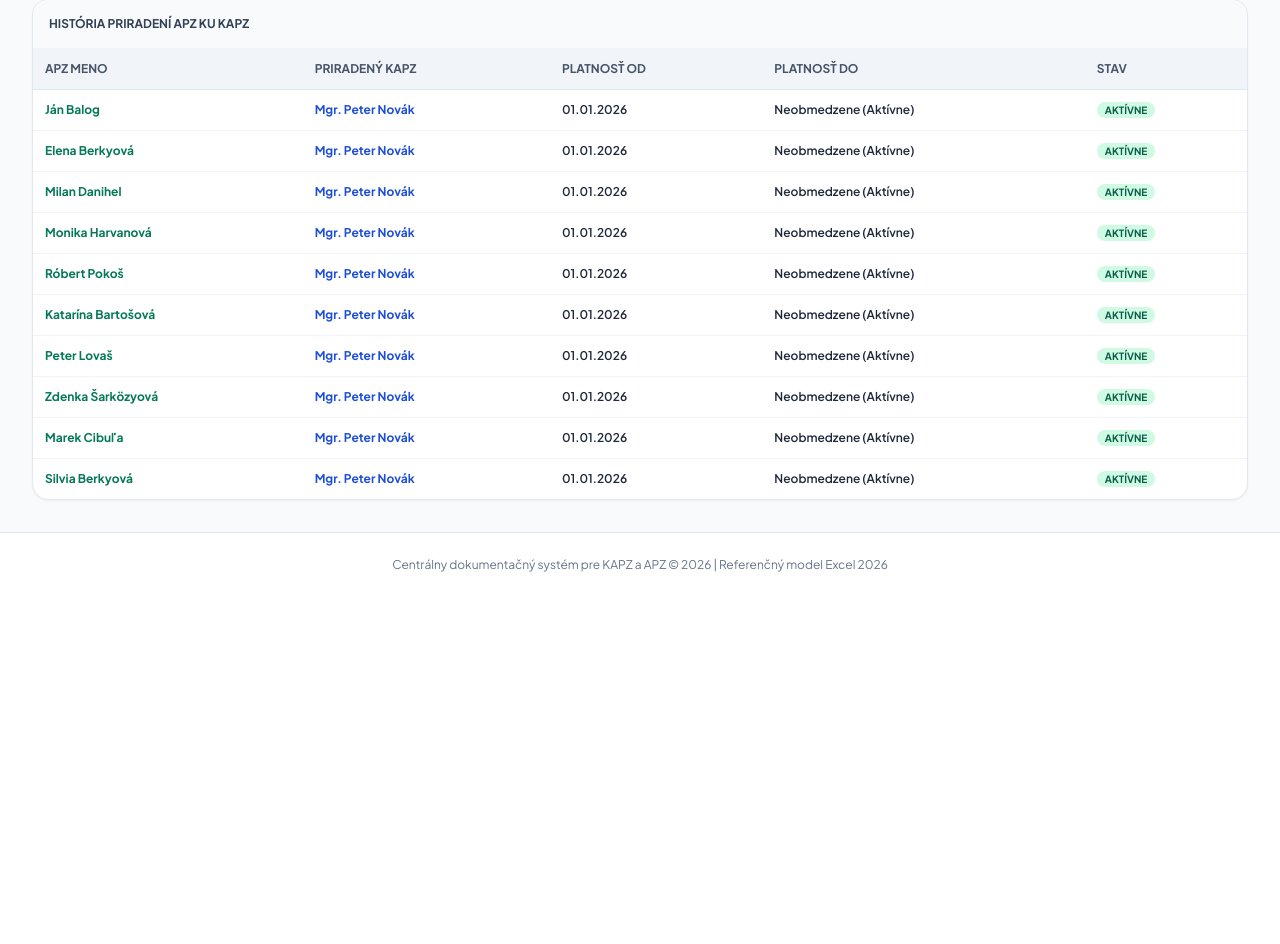
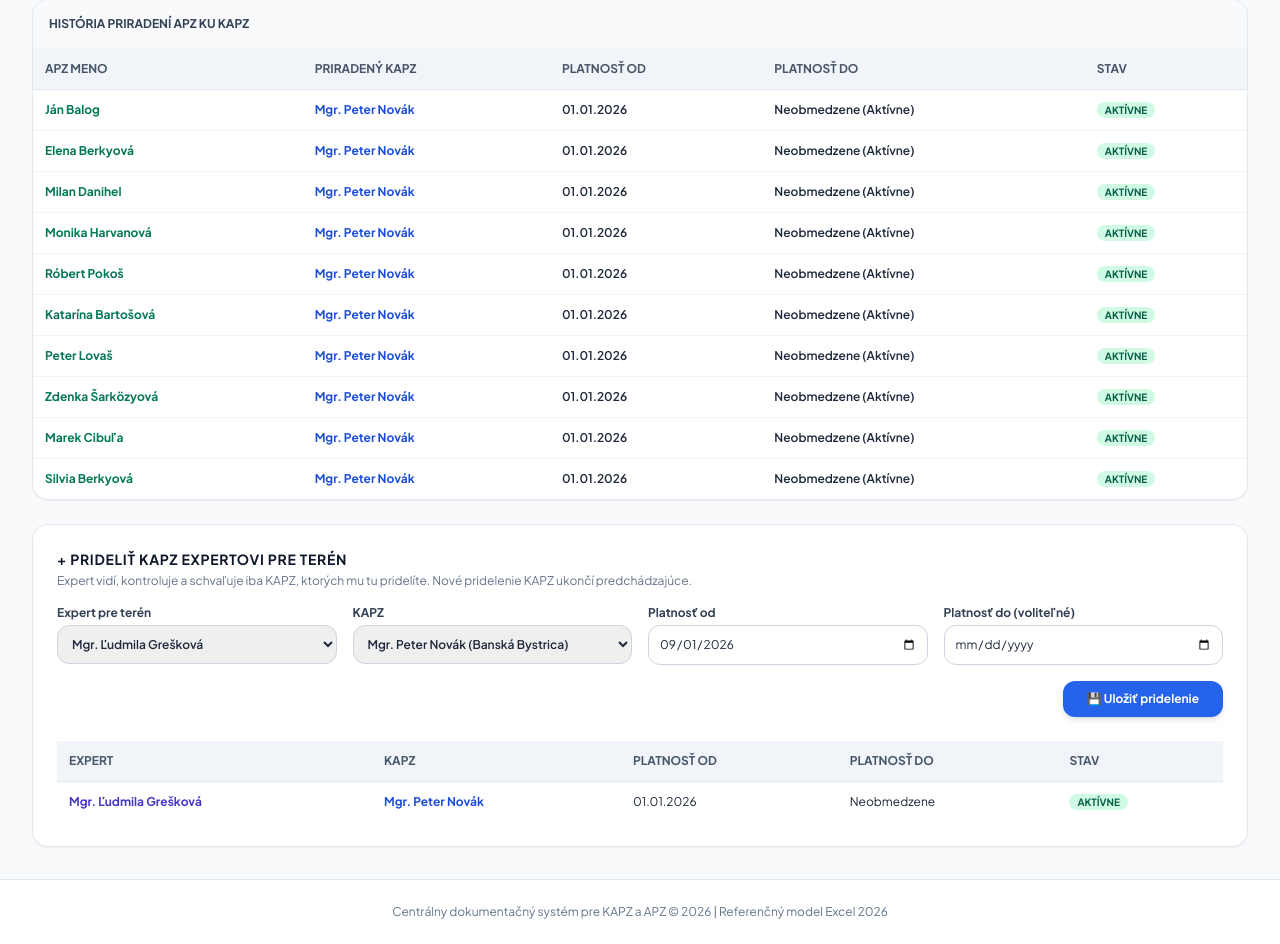
Before and after one commit to kasperek1ppzzs-ops/kapz-appka, a Laravel app: page /admin/assignments in a window 1280 px wide. Shown: the part 442-1386 px from the top of the page. Before the commit the page ends 1014 px from the top, so only its background shows below. Run offline with Laravel 12, Linux system fonts and the light colour scheme; a user stored in the database is signed in; data comes from the database, SQL or seed files in the repository; some libraries are stand-ins or nearby versions.

Commit message:
feat(roly): expert vidí iba KAPZ, ktorých mu pridelí admin
- tabuľka expert_kapz_assignments (historizované od–do, ako apz_assignments)
- User::accessibleKapzIds()/canAccessKapz(): admin a manažment všetci,
  expert iba aktuálne pridelení KAPZ, KAPZ iba seba
- obmedzenie v dochádzke, knihách, plánoch (aj schvaľovanie), CP, správach,
  prehláseniach, kalendári, dashboarde a reportoch
- admin: formulár a história pridelení na stránke Priradenia; pridelenie
  nastaví schvaľovateľa (region_expert) v dokumentoch KAPZ; audit log
- seeder: expert@kapz.sk má prideleného KAPZ Nováka
- test ExpertScopeTest

Co-Authored-By: Claude Opus 5.5 <noreply@anthropic.com>
Claude-Session: https://claude.ai/code/session_019yPZRFAJez7CwSBGPaiFCo

```diff
--- a/app/Http/Controllers/ActivityReportController.php
+++ b/app/Http/Controllers/ActivityReportController.php
@@ -19,7 +19,11 @@ class ActivityReportController extends Controller
         $periods = ReportingPeriod::orderBy('year', 'desc')->orderBy('month', 'desc')->get();
 
         if ($user->isSupervisor()) {
-            $reports = ActivityReport::with(['kapz', 'reportingPeriod'])->where('reporting_period_id', $period->id)->get();
+            $visible = $this->visibleKapzIds();
+            $reports = ActivityReport::with(['kapz', 'reportingPeriod'])
+                ->where('reporting_period_id', $period->id)
+                ->when($visible !== null, fn ($q) => $q->whereIn('kapz_id', $visible))
+                ->get();
         } else {
             $kapz = $user->kapzProfile;
             $reports = ActivityReport::with(['kapz', 'reportingPeriod'])
--- a/app/Http/Controllers/Admin/AdminManagementController.php
+++ b/app/Http/Controllers/Admin/AdminManagementController.php
@@ -7,7 +7,11 @@ use App\Models\KapzProfile;
 use App\Models\ApzProfile;
 use App\Models\ApzAssignment;
 use App\Models\AuditLog;
+use App\Models\ExpertKapzAssignment;
+use App\Models\User;
 use Illuminate\Http\Request;
+use Illuminate\Support\Facades\Auth;
+use Illuminate\Validation\Rule;
 
 class AdminManagementController extends Controller
 {
@@ -28,7 +32,10 @@ class AdminManagementController extends Controller
         $assignments = ApzAssignment::with(['apz', 'kapz'])->orderBy('valid_from', 'desc')->get();
         $kapzs = KapzProfile::all();
         $apzs = ApzProfile::all();
-        return view('admin.assignments', compact('assignments', 'kapzs', 'apzs'));
+        $experts = User::where('role', 'expert')->orderBy('name')->get();
+        $expertAssignments = ExpertKapzAssignment::with(['expert', 'kapz'])->orderBy('valid_from', 'desc')->get();
+
+        return view('admin.assignments', compact('assignments', 'kapzs', 'apzs', 'experts', 'expertAssignments'));
     }
 
     public function storeAssignment(Request $request)
@@ -56,6 +63,39 @@ class AdminManagementController extends Controller
         return back()->with('success', 'Priradenie APZ ku KAPZ bolo úspešne uložené.');
     }
 
+    /**
+     * Pridelenie KAPZ Expertovi pre terén. KAPZ má v jednom čase jedného experta –
+     * predchádzajúce aktívne pridelenie sa ukončí deň pred začiatkom nového (história zostáva).
+     */
+    public function storeExpertAssignment(Request $request)
+    {
+        $request->validate([
+            'expert_user_id' => ['required', Rule::exists('users', 'id')->where('role', 'expert')],
+            'kapz_id' => ['required', 'exists:kapz_profiles,id'],
+            'valid_from' => ['required', 'date'],
+            'valid_to' => ['nullable', 'date', 'after_or_equal:valid_from'],
+        ]);
+
+        ExpertKapzAssignment::where('kapz_id', $request->kapz_id)
+            ->whereNull('valid_to')
+            ->update(['valid_to' => date('Y-m-d', strtotime($request->valid_from . ' -1 day'))]);
+
+        $assignment = ExpertKapzAssignment::create($request->only('expert_user_id', 'kapz_id', 'valid_from', 'valid_to', 'notes'));
+
+        // Meno schvaľovateľa v dokumentoch (kniha, plán ciest) = pridelený expert.
+        KapzProfile::whereKey($request->kapz_id)->update(['region_expert' => $assignment->expert->name]);
+
+        AuditLog::create([
+            'user_id' => Auth::id(),
+            'action' => 'ASSIGN_KAPZ_TO_EXPERT',
+            'entity_type' => ExpertKapzAssignment::class,
+            'entity_id' => $assignment->id,
+            'new_values' => $request->only('expert_user_id', 'kapz_id', 'valid_from', 'valid_to'),
+        ]);
+
+        return back()->with('success', 'KAPZ bol pridelený Expertovi pre terén.');
+    }
+
     public function listAuditLogs()
     {
         $logs = AuditLog::with('user')->orderBy('id', 'desc')->paginate(50);
--- a/app/Http/Controllers/AttendanceController.php
+++ b/app/Http/Controllers/AttendanceController.php
@@ -125,7 +125,7 @@ class AttendanceController extends Controller
         $assignedApzs = $kapz->assignedApzsForDate($refDate);
 
         if ($assignedApzs->isEmpty()) {
-            if (!Auth::user()->isSupervisor()) {
+            if (Auth::user()->accessibleKapzIds() !== null) {
                 return redirect()->route('dashboard')->with('error', 'V tomto období nemáte pridelených žiadnych APZ.');
             }
             $assignedApzs = ApzProfile::all();
@@ -290,7 +290,7 @@ class AttendanceController extends Controller
         $refDate = sprintf('%04d-%02d-15', $period->year, $period->month);
         $assignedApzs = $kapz->assignedApzsForDate($refDate);
 
-        if ($assignedApzs->isEmpty() && Auth::user()->isSupervisor()) {
+        if ($assignedApzs->isEmpty() && Auth::user()->accessibleKapzIds() === null) {
             $assignedApzs = ApzProfile::all();
         }
 
--- a/app/Http/Controllers/Controller.php
+++ b/app/Http/Controllers/Controller.php
@@ -10,17 +10,24 @@ use Illuminate\Support\Facades\Auth;
 abstract class Controller
 {
     /**
-     * KAPZ, s ktorým používateľ pracuje: nadriadený si ho vyberá cez `kapz_id`,
-     * KAPZ vždy dostane iba vlastný profil.
+     * KAPZ, s ktorým používateľ pracuje: nadriadený si ho vyberá cez `kapz_id`
+     * (expert iba z KAPZ, ktorých mu pridelil admin), KAPZ vždy dostane iba vlastný profil.
      */
     protected function resolveKapz(Request $request): KapzProfile
     {
         $user = Auth::user();
 
         if ($user->isSupervisor()) {
-            return $request->filled('kapz_id')
-                ? KapzProfile::findOrFail($request->input('kapz_id'))
-                : KapzProfile::orderBy('id')->firstOrFail();
+            if ($request->filled('kapz_id')) {
+                $this->authorizeKapzAccess($request->input('kapz_id'));
+
+                return KapzProfile::findOrFail($request->input('kapz_id'));
+            }
+
+            $kapz = KapzProfile::visibleTo($user)->orderBy('id')->first();
+            abort_if(!$kapz, 403, 'Nemáte pridelených žiadnych KAPZ.');
+
+            return $kapz;
         }
 
         $kapz = $user->kapzProfile;
@@ -34,35 +41,32 @@ abstract class Controller
     }
 
     /**
-     * Zabráni KAPZ pracovať s dokumentmi iného KAPZ (ochrana IDOR).
+     * Zabráni pracovať s dokumentmi KAPZ, ku ktorému používateľ nemá prístup (ochrana IDOR).
      */
     protected function authorizeKapzAccess(int|string|null $kapzId): void
     {
-        $user = Auth::user();
-
-        if ($user->isSupervisor()) {
-            return;
-        }
-
-        abort_if(
-            !$user->kapzProfile || (int) $kapzId !== $user->kapzProfile->id,
-            403,
-            'Nemáte prístup k údajom iného KAPZ.'
-        );
+        abort_if(!Auth::user()->canAccessKapz($kapzId), 403, 'Nemáte prístup k údajom tohto KAPZ.');
     }
 
     /**
      * APZ musí byť (aktuálne alebo historicky) priradený danému KAPZ.
+     * Admin a manažment môžu otvoriť ľubovoľného APZ.
      */
     protected function authorizeApzAccess(int|string|null $kapzId, int|string|null $apzId): void
     {
         $this->authorizeKapzAccess($kapzId);
 
-        if (Auth::user()->isSupervisor()) {
+        if (Auth::user()->accessibleKapzIds() === null) {
             return;
         }
 
         $assigned = ApzAssignment::where('kapz_id', $kapzId)->where('apz_id', $apzId)->exists();
         abort_if(!$assigned, 403, 'APZ nie je priradený k tomuto KAPZ.');
     }
+
+    /** ID KAPZ viditeľných pre prihláseného používateľa; null = všetci. */
+    protected function visibleKapzIds(): ?array
+    {
+        return Auth::user()->accessibleKapzIds();
+    }
 }
--- a/app/Http/Controllers/ReportingController.php
+++ b/app/Http/Controllers/ReportingController.php
@@ -15,8 +15,8 @@ class ReportingController extends Controller
         $period = ReportingPeriod::findOrFail($periodId);
         $periods = ReportingPeriod::orderBy('year', 'desc')->orderBy('month', 'desc')->get();
 
-        $attendanceSummary = $reportingService->getAttendanceSummary($period);
-        $travelKmSummary = $reportingService->getTravelKmSummary($period);
+        $attendanceSummary = $reportingService->getAttendanceSummary($period, $this->visibleKapzIds());
+        $travelKmSummary = $reportingService->getTravelKmSummary($period, $this->visibleKapzIds());
 
         return view('reports.index', compact('period', 'periods', 'attendanceSummary', 'travelKmSummary'));
     }
@@ -24,7 +24,7 @@ class ReportingController extends Controller
     public function exportCsv(Request $request, ReportingService $reportingService)
     {
         $period = ReportingPeriod::findOrFail($request->input('period_id', 1));
-        $travelKmSummary = $reportingService->getTravelKmSummary($period);
+        $travelKmSummary = $reportingService->getTravelKmSummary($period, $this->visibleKapzIds());
 
         $response = new StreamedResponse(function () use ($travelKmSummary) {
             $handle = fopen('php://output', 'w');
--- a/app/Http/Controllers/StatementController.php
+++ b/app/Http/Controllers/StatementController.php
@@ -22,11 +22,12 @@ class StatementController extends Controller
         $selectedPeriodId = $request->input('period_id', $periods->first()?->id ?? 1);
         $period = ReportingPeriod::findOrFail($selectedPeriodId);
 
-        $allKapzList = KapzProfile::with('user')->orderBy('full_name')->get();
+        $allKapzList = KapzProfile::visibleTo($user)->with('user')->orderBy('full_name')->get();
 
         if ($isExpertOrAdmin) {
             $selectedKapzId = $request->input('kapz_id', $allKapzList->first()?->id);
-            $kapz = KapzProfile::find($selectedKapzId) ?? $allKapzList->first();
+            $kapz = $allKapzList->firstWhere('id', (int) $selectedKapzId) ?? $allKapzList->first();
+            $selectedKapzId = $kapz?->id;
         } else {
             $kapz = $user->kapzProfile;
             $selectedKapzId = $kapz?->id;
--- a/app/Http/Controllers/TravelOrderController.php
+++ b/app/Http/Controllers/TravelOrderController.php
@@ -13,7 +13,7 @@ class TravelOrderController extends Controller
     {
         $user = Auth::user();
         $orders = TravelOrder::with(['kapz', 'report', 'expense'])
-            ->when(!$user->isSupervisor(), fn ($q) => $q->where('kapz_id', $user->kapzProfile?->id))
+            ->when($user->accessibleKapzIds() !== null, fn ($q) => $q->whereIn('kapz_id', $user->accessibleKapzIds()))
             ->orderBy('id', 'desc')
             ->get();
         return view('travel.orders_index', compact('orders'));
--- a/app/Http/Controllers/TravelPlanController.php
+++ b/app/Http/Controllers/TravelPlanController.php
@@ -24,8 +24,10 @@ class TravelPlanController extends Controller
 
         // 1. Role: Admin / Expert pre terén
         if ($user->isSupervisor()) {
+            $visible = $this->visibleKapzIds();
             $plans = TravelPlan::with(['kapz.user', 'items', 'reportingPeriod', 'reviewedBy'])
                 ->where('reporting_period_id', $period->id)
+                ->when($visible !== null, fn ($q) => $q->whereIn('kapz_id', $visible))
                 ->get();
             return view('travel.admin_index', compact('plans', 'period', 'periods'));
         }
@@ -252,6 +254,7 @@ class TravelPlanController extends Controller
     public function approve(Request $request, TravelWorkflowService $workflowService)
     {
         $plan = TravelPlan::findOrFail($request->plan_id);
+        $this->authorizeKapzAccess($plan->kapz_id);
         if ($workflowService->approvePlan($plan, $request->admin_notes)) {
             return back()->with('success', "Plán pracovných ciest pre {$plan->kapz->full_name} bol schválený v rámci ZFK.");
         }
@@ -267,6 +270,7 @@ class TravelPlanController extends Controller
         ]);
 
         $plan = TravelPlan::findOrFail($request->plan_id);
+        $this->authorizeKapzAccess($plan->kapz_id);
         if ($workflowService->returnPlan($plan, $request->admin_notes)) {
             return back()->with('success', "Plán bol vrátený koordinátorovi {$plan->kapz->full_name} na doplnenie.");
         }
--- /dev/null
+++ b/app/Models/ExpertKapzAssignment.php
@@ -0,0 +1,35 @@
+<?php
+
+namespace App\Models;
+
+use Illuminate\Database\Eloquent\Builder;
+use Illuminate\Database\Eloquent\Model;
+use Illuminate\Database\Eloquent\Relations\BelongsTo;
+
+class ExpertKapzAssignment extends Model
+{
+    protected $fillable = [
+        'expert_user_id',
+        'kapz_id',
+        'valid_from',
+        'valid_to',
+        'notes',
+    ];
+
+    public function expert(): BelongsTo
+    {
+        return $this->belongsTo(User::class, 'expert_user_id');
+    }
+
+    public function kapz(): BelongsTo
+    {
+        return $this->belongsTo(KapzProfile::class, 'kapz_id');
+    }
+
+    /** Pridelenia platné k danému dňu (Y-m-d). */
+    public function scopeActiveOn(Builder $query, string $date): Builder
+    {
+        return $query->where('valid_from', '<=', $date)
+            ->where(fn ($q) => $q->whereNull('valid_to')->orWhere('valid_to', '>=', $date));
+    }
+}
--- a/app/Models/KapzProfile.php
+++ b/app/Models/KapzProfile.php
@@ -65,4 +65,17 @@ class KapzProfile extends Model
     {
         return 1.0;
     }
+
+    /** Iba KAPZ, ktorých smie daný používateľ vidieť (pozri User::accessibleKapzIds). */
+    public function scopeVisibleTo(\Illuminate\Database\Eloquent\Builder $query, User $user): \Illuminate\Database\Eloquent\Builder
+    {
+        $ids = $user->accessibleKapzIds();
+
+        return $ids === null ? $query : $query->whereIn('id', $ids);
+    }
+
+    public function expertAssignments(): HasMany
+    {
+        return $this->hasMany(ExpertKapzAssignment::class, 'kapz_id');
+    }
 }
--- a/app/Models/User.php
+++ b/app/Models/User.php
@@ -5,6 +5,7 @@ namespace App\Models;
 use Illuminate\Database\Eloquent\Factories\HasFactory;
 use Illuminate\Foundation\Auth\User as Authenticatable;
 use Illuminate\Notifications\Notifiable;
+use Illuminate\Database\Eloquent\Relations\HasMany;
 use Illuminate\Database\Eloquent\Relations\HasOne;
 
 class User extends Authenticatable
@@ -47,6 +48,50 @@ class User extends Authenticatable
         return in_array($this->role, ['admin', 'expert', 'manager'], true);
     }
 
+    public function isExpert(): bool
+    {
+        return $this->role === 'expert';
+    }
+
+    /**
+     * ID KAPZ, ktorých údaje smie používateľ vidieť; null = všetci (admin, manažment).
+     * Expert vidí iba KAPZ, ktorých mu admin pridelil (platné k dnešnému dňu),
+     * KAPZ iba seba.
+     *
+     * @return array<int, int>|null
+     */
+    public function accessibleKapzIds(): ?array
+    {
+        if (in_array($this->role, ['admin', 'manager'], true)) {
+            return null;
+        }
+
+        if ($this->isExpert()) {
+            return $this->expertAssignments()
+                ->activeOn(now()->toDateString())
+                ->pluck('kapz_id')
+                ->unique()
+                ->values()
+                ->all();
+        }
+
+        $own = $this->kapzProfile?->id;
+
+        return $own ? [$own] : [];
+    }
+
+    public function canAccessKapz(int|string|null $kapzId): bool
+    {
+        $ids = $this->accessibleKapzIds();
+
+        return $ids === null || in_array((int) $kapzId, $ids, true);
+    }
+
+    public function expertAssignments(): HasMany
+    {
+        return $this->hasMany(ExpertKapzAssignment::class, 'expert_user_id');
+    }
+
     public function isKapz(): bool
     {
         return $this->role === 'kapz';
--- a/resources/views/admin/assignments.blade.php
+++ b/resources/views/admin/assignments.blade.php
@@ -86,5 +86,78 @@
             </table>
         </div>
     </div>
+
+    <!-- Pridelenie KAPZ Expertovi pre terén -->
+    <div class="bg-white p-6 rounded-2xl shadow-sm border border-slate-200">
+        <h3 class="text-sm font-bold text-slate-900 uppercase tracking-wider mb-1">+ Prideliť KAPZ Expertovi pre terén</h3>
+        <p class="text-xs text-slate-500 mb-4">Expert vidí, kontroluje a schvaľuje iba KAPZ, ktorých mu tu pridelíte. Nové pridelenie KAPZ ukončí predchádzajúce.</p>
+        @if($experts->isEmpty())
+            <p class="text-xs text-amber-700 font-semibold">V systéme nie je žiadny používateľ s rolou „expert“.</p>
+        @else
+            <form action="{{ route('admin.expert_assignments.store') }}" method="POST" class="grid grid-cols-1 md:grid-cols-4 gap-4">
+                @csrf
+                <div>
+                    <label class="block text-xs font-bold text-slate-700 mb-1">Expert pre terén</label>
+                    <select name="expert_user_id" required class="w-full p-2.5 border border-slate-300 rounded-xl text-xs font-semibold">
+                        @foreach($experts as $e)
+                            <option value="{{ $e->id }}">{{ $e->name }}</option>
+                        @endforeach
+                    </select>
+                </div>
+                <div>
+                    <label class="block text-xs font-bold text-slate-700 mb-1">KAPZ</label>
+                    <select name="kapz_id" required class="w-full p-2.5 border border-slate-300 rounded-xl text-xs font-semibold">
+                        @foreach($kapzs as $k)
+                            <option value="{{ $k->id }}">{{ $k->full_name }} ({{ $k->scope }})</option>
+                        @endforeach
+                    </select>
+                </div>
+                <div>
+                    <label class="block text-xs font-bold text-slate-700 mb-1">Platnosť od</label>
+                    <input type="date" name="valid_from" value="{{ date('Y-m-01') }}" required class="w-full p-2.5 border border-slate-300 rounded-xl text-xs">
+                </div>
+                <div>
+                    <label class="block text-xs font-bold text-slate-700 mb-1">Platnosť do (voliteľné)</label>
+                    <input type="date" name="valid_to" class="w-full p-2.5 border border-slate-300 rounded-xl text-xs">
+                </div>
+                <div class="md:col-span-4 flex justify-end">
+                    <button type="submit" class="py-2.5 px-6 bg-blue-600 hover:bg-blue-700 text-white rounded-xl text-xs font-bold shadow-md transition">💾 Uložiť pridelenie</button>
+                </div>
+            </form>
+        @endif
+
+        <div class="overflow-x-auto mt-6">
+            <table class="w-full text-left border-collapse">
+                <thead>
+                    <tr class="bg-slate-100 text-slate-600 text-xs font-bold uppercase border-b border-slate-200">
+                        <th class="p-3">Expert</th>
+                        <th class="p-3">KAPZ</th>
+                        <th class="p-3">Platnosť od</th>
+                        <th class="p-3">Platnosť do</th>
+                        <th class="p-3">Stav</th>
+                    </tr>
+                </thead>
+                <tbody class="divide-y divide-slate-100 text-xs">
+                    @forelse($expertAssignments as $ea)
+                        <tr>
+                            <td class="p-3 font-bold text-indigo-700">{{ $ea->expert->name }}</td>
+                            <td class="p-3 font-bold text-blue-700">{{ $ea->kapz->full_name }}</td>
+                            <td class="p-3">{{ date('d.m.Y', strtotime($ea->valid_from)) }}</td>
+                            <td class="p-3">{{ $ea->valid_to ? date('d.m.Y', strtotime($ea->valid_to)) : 'Neobmedzene' }}</td>
+                            <td class="p-3">
+                                @if(strtotime($ea->valid_from) <= time() && (!$ea->valid_to || strtotime($ea->valid_to) >= strtotime('today')))
+                                    <span class="px-2 py-0.5 rounded-full text-[10px] font-bold bg-emerald-100 text-emerald-800 uppercase">Aktívne</span>
+                                @else
+                                    <span class="px-2 py-0.5 rounded-full text-[10px] font-bold bg-slate-100 text-slate-500 uppercase">Neaktívne</span>
+                                @endif
+                            </td>
+                        </tr>
+                    @empty
+                        <tr><td colspan="5" class="p-3 text-slate-500">Zatiaľ bez pridelení.</td></tr>
+                    @endforelse
+                </tbody>
+            </table>
+        </div>
+    </div>
 </div>
 @endsection
--- a/routes/web.php
+++ b/routes/web.php
@@ -98,6 +98,7 @@ Route::middleware(['auth'])->group(function () {
         Route::get('/admin/apz', [AdminManagementController::class, 'listApz'])->name('admin.apz.index');
         Route::get('/admin/assignments', [AdminManagementController::class, 'listAssignments'])->name('admin.assignments.index');
         Route::post('/admin/assignments', [AdminManagementController::class, 'storeAssignment'])->name('admin.assignments.store');
+        Route::post('/admin/expert-assignments', [AdminManagementController::class, 'storeExpertAssignment'])->name('admin.expert_assignments.store');
         Route::get('/admin/audit-logs', [AdminManagementController::class, 'listAuditLogs'])->name('admin.audit_logs');
     });
 });
```
Also changed, not shown: app/Http/Controllers/CalendarController.php (+15 -1 lines), app/Http/Controllers/DashboardController.php (+18 -10 lines), app/Services/ReportingService.php (+9 -4 lines), database/seeders/DatabaseSeeder.php (+11 -2 lines), tests/Feature/ExpertScopeTest.php (added, +113 -0 lines), database/migrations/2026_09_25_000003_create_expert_kapz_assignments_table.php (added).
